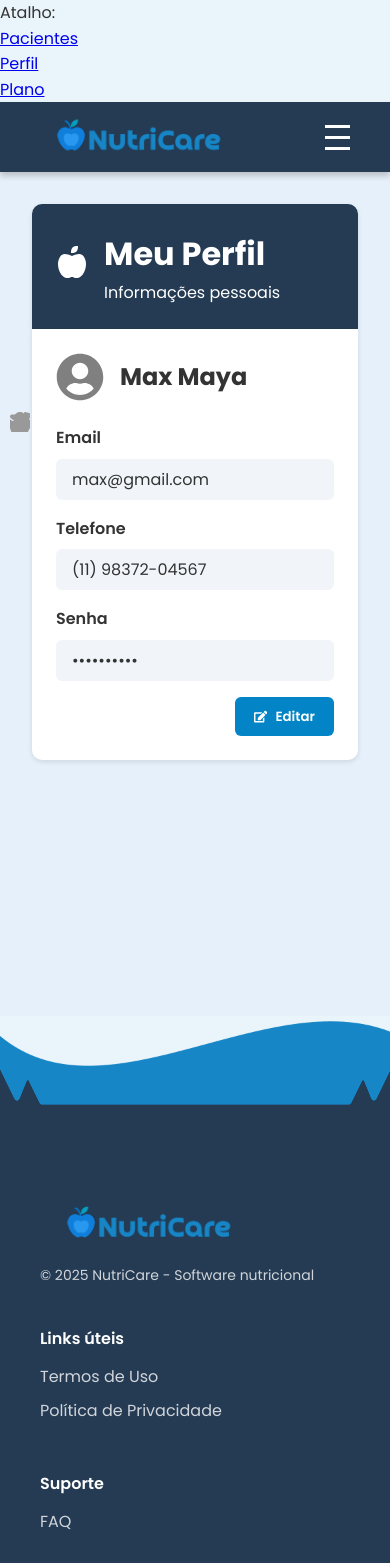
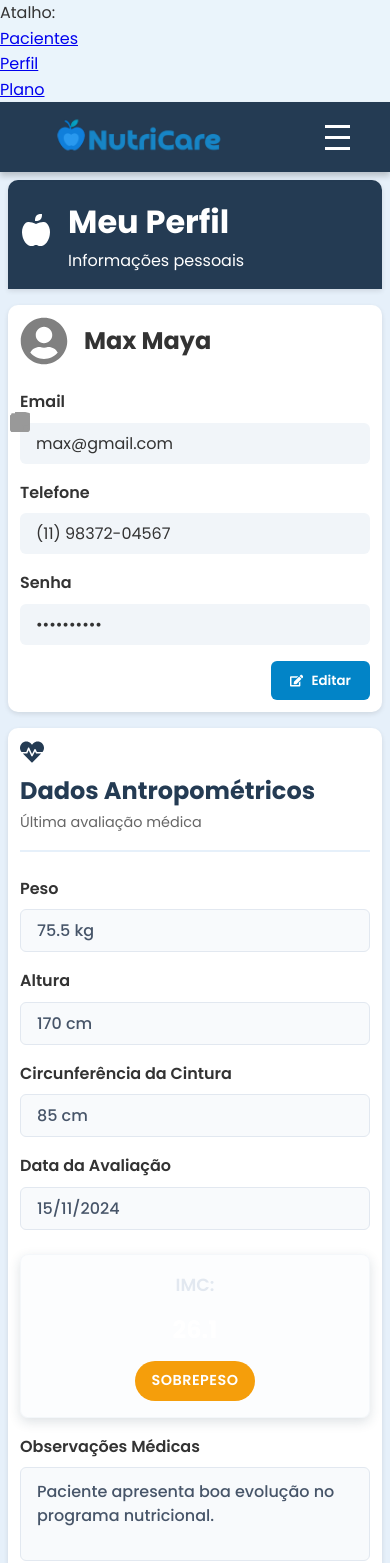
Before and after one commit to oliveiraspedro/nutricare, a React (Create React App) app in the folder frontend/: page /perfil in a window 390 px wide. Shown: the top 1563 px of the page. Built offline with nearby package versions, Linux system fonts and the light colour scheme.

Commit message:
tela pefil

```diff
--- a/frontend/src/pages/Perfil/Perfil.css
+++ b/frontend/src/pages/Perfil/Perfil.css
@@ -5,6 +5,7 @@
   display: flex;
   flex-direction: column;
   align-items: center;
+  gap: 1.5rem;
 }
 
 .profile-header {
@@ -29,8 +30,13 @@
   width: 100%;
   max-width: 700px;
   padding: 1.5rem;
+  border-radius: 10px;
+  box-shadow: 0 2px 5px rgba(0, 0, 0, 0.1);
+}
+
+.profile-card:first-of-type {
   border-radius: 0 0 10px 10px;
-  box-shadow: 0 2px 5px rgba(0, 0, 0, 0.1);
+  margin-bottom: 0;
 }
 
 .profile-user {
@@ -126,3 +132,222 @@
   background-color: #0369a1;
   transform: scale(1.05);
 }
+
+/* === ESTILOS PARA DADOS ANTROPOMÉTRICOS === */
+
+.antropometric-card {
+  margin-top: 0;
+}
+
+.section-header {
+  display: flex;
+  align-items: center;
+  gap: 1rem;
+  margin-bottom: 1.5rem;
+  padding-bottom: 1rem;
+  border-bottom: 2px solid #e6f0fa;
+}
+
+.section-icon {
+  font-size: 2rem;
+  color: #243B53;
+}
+
+.section-header h3 {
+  margin: 0;
+  color: #243B53;
+  font-size: 1.5rem;
+}
+
+.section-header p {
+  margin: 0;
+  color: #666;
+  font-size: 0.9rem;
+}
+
+.antropometric-grid {
+  display: grid;
+  grid-template-columns: 1fr;
+  gap: 1rem;
+  margin-bottom: 1.5rem;
+}
+
+@media (min-width: 768px) {
+  .antropometric-grid {
+    grid-template-columns: 1fr 1fr;
+  }
+}
+
+.input-wrapper.readonly {
+  background-color: #f8fafc;
+  border: 1px solid #e2e8f0;
+}
+
+.input-wrapper.readonly input {
+  color: #475569;
+  font-weight: 500;
+}
+
+/* IMC Display */
+.imc-display {
+  background: linear-gradient(135deg, #243B53 0%, #334155 100%);
+  border-radius: 12px;
+  padding: 1.5rem;
+  margin-bottom: 1.5rem;
+  color: white;
+  box-shadow: 0 4px 12px rgba(36, 59, 83, 0.15);
+}
+
+.imc-info {
+  display: flex;
+  align-items: center;
+  justify-content: center;
+  gap: 1rem;
+  flex-wrap: wrap;
+}
+
+.imc-label {
+  font-size: 1.1rem;
+  font-weight: 600;
+  color: #e2e8f0;
+}
+
+.imc-value {
+  font-size: 2rem;
+  font-weight: 700;
+  color: #ffffff;
+}
+
+.imc-classification {
+  padding: 0.5rem 1rem;
+  border-radius: 20px;
+  font-size: 0.9rem;
+  font-weight: 600;
+  text-transform: uppercase;
+  letter-spacing: 0.5px;
+}
+
+.imc-classification.abaixo-do-peso {
+  background-color: #3b82f6;
+  color: white;
+}
+
+.imc-classification.peso-normal {
+  background-color: #10b981;
+  color: white;
+}
+
+.imc-classification.sobrepeso {
+  background-color: #f59e0b;
+  color: white;
+}
+
+.imc-classification.obesidade {
+  background-color: #ef4444;
+  color: white;
+}
+
+/* Observações */
+.observacoes-grupo {
+  grid-column: 1 / -1;
+}
+
+.textarea-wrapper {
+  align-items: flex-start;
+  padding-top: 0.75rem;
+}
+
+.textarea-wrapper textarea {
+  border: none;
+  background: transparent;
+  outline: none;
+  width: 100%;
+  color: #475569;
+  font-size: 1rem;
+  font-family: inherit;
+  resize: none;
+  font-weight: 500;
+  line-height: 1.5;
+}
+
+/* Mensagem quando não há dados */
+.no-data-message {
+  text-align: center;
+  padding: 3rem 1rem;
+  color: #64748b;
+}
+
+.no-data-icon {
+  font-size: 3rem;
+  color: #cbd5e1;
+  margin-bottom: 1rem;
+}
+
+.no-data-message p {
+  margin: 0 0 0.5rem 0;
+  font-size: 1.1rem;
+  font-weight: 600;
+  color: #475569;
+}
+
+.no-data-message span {
+  font-size: 0.9rem;
+  color: #64748b;
+}
+
+/* Responsividade */
+@media (max-width: 768px) {
+  .profile-container {
+    padding: 1rem;
+    gap: 1rem;
+  }
+
+  .profile-header {
+    padding: 1rem;
+  }
+
+  .profile-card {
+    padding: 1rem;
+  }
+
+  .section-header {
+    flex-direction: column;
+    align-items: flex-start;
+    gap: 0.5rem;
+  }
+
+  .section-icon {
+    font-size: 1.5rem;
+  }
+
+  .imc-info {
+    flex-direction: column;
+    gap: 0.75rem;
+  }
+
+  .imc-value {
+    font-size: 1.5rem;
+  }
+
+  .antropometric-grid {
+    grid-template-columns: 1fr;
+  }
+}
+
+@media (max-width: 480px) {
+  .profile-container {
+    padding: 0.5rem;
+  }
+
+  .profile-header {
+    padding: 1rem 0.75rem;
+  }
+
+  .profile-card {
+    padding: 0.75rem;
+  }
+
+  .imc-display {
+    padding: 1rem;
+  }
+}
--- a/frontend/src/pages/Perfil/Perfil.tsx
+++ b/frontend/src/pages/Perfil/Perfil.tsx
@@ -7,12 +7,54 @@ import {
   FaLock,
   FaEdit,
   FaAppleAlt,
+  FaWeight,
+  FaRulerVertical,
+  FaTape,
+  FaCalendarAlt,
+  FaStickyNote,
+  FaHeartbeat,
 } from "react-icons/fa";
+
+interface DadosAntropometricos {
+  peso: number | "";
+  altura: number | "";
+  circunferencia: number | "";
+  dataAvaliacao: string;
+  observacoes: string;
+}
 
 const Perfil = () => {
   const [email, setEmail] = useState("max@gmail.com");
   const [telefone, setTelefone] = useState("(11) 98372-04567");
   const [senha, setSenha] = useState("**********");
+
+  // Estados para dados antropométricos
+  const [dadosAntropometricos, setDadosAntropometricos] = useState<DadosAntropometricos>({
+    peso: 75.5,
+    altura: 170,
+    circunferencia: 85,
+    dataAvaliacao: "2024-11-15",
+    observacoes: "Paciente apresenta boa evolução no programa nutricional."
+  });
+
+  const calcularIMC = () => {
+    if (dadosAntropometricos.peso && dadosAntropometricos.altura) {
+      const pesoNum = Number(dadosAntropometricos.peso);
+      const alturaNum = Number(dadosAntropometricos.altura) / 100; // converter cm para metros
+      const imc = pesoNum / (alturaNum * alturaNum);
+      return imc.toFixed(1);
+    }
+    return null;
+  };
+
+  const getClassificacaoIMC = (imc: number) => {
+    if (imc < 18.5) return "Abaixo do peso";
+    if (imc < 25) return "Peso normal";
+    if (imc < 30) return "Sobrepeso";
+    return "Obesidade";
+  };
+
+  const imc = calcularIMC();
 
   return (
     <div className="profile-container">
@@ -27,7 +69,7 @@ const Perfil = () => {
         </div>
       </div>
 
-      {/* Card */}
+      {/* Card Dados Pessoais */}
       <div className="profile-card">
         <div className="profile-user">
           <FaUserCircle className="user-avatar" />
@@ -86,6 +128,109 @@ const Perfil = () => {
           </button>
         </div>
       </div>
+
+      {/* Card Dados Antropométricos */}
+      <div className="profile-card antropometric-card">
+        <div className="section-header">
+          <FaHeartbeat className="section-icon" />
+          <div>
+            <h3>Dados Antropométricos</h3>
+            <p>Última avaliação médica</p>
+          </div>
+        </div>
+
+        {dadosAntropometricos.peso ? (
+          <>
+            <div className="antropometric-grid">
+              {/* Peso */}
+              <div className="input-grupo">
+                <label>Peso</label>
+                <div className="input-wrapper readonly">
+                  <FaWeight className="input-icon" />
+                  <input
+                    type="text"
+                    value={`${dadosAntropometricos.peso} kg`}
+                    readOnly
+                  />
+                </div>
+              </div>
+
+              {/* Altura */}
+              <div className="input-grupo">
+                <label>Altura</label>
+                <div className="input-wrapper readonly">
+                  <FaRulerVertical className="input-icon" />
+                  <input
+                    type="text"
+                    value={`${dadosAntropometricos.altura} cm`}
+                    readOnly
+                  />
+                </div>
+              </div>
+
+              {/* Circunferência */}
+              <div className="input-grupo">
+                <label>Circunferência da Cintura</label>
+                <div className="input-wrapper readonly">
+                  <FaTape className="input-icon" />
+                  <input
+                    type="text"
+                    value={`${dadosAntropometricos.circunferencia} cm`}
+                    readOnly
+                  />
+                </div>
+              </div>
+
+              {/* Data da Avaliação */}
+              <div className="input-grupo">
+                <label>Data da Avaliação</label>
+                <div className="input-wrapper readonly">
+                  <FaCalendarAlt className="input-icon" />
+                  <input
+                    type="text"
+                    value={new Date(dadosAntropometricos.dataAvaliacao).toLocaleDateString('pt-BR')}
+                    readOnly
+                  />
+                </div>
+              </div>
+            </div>
+
+            {/* IMC Display */}
+            {imc && (
+              <div className="imc-display">
+                <div className="imc-info">
+                  <span className="imc-label">IMC:</span>
+                  <span className="imc-value">{imc}</span>
+                  <span className={`imc-classification ${getClassificacaoIMC(Number(imc)).toLowerCase().replace(/\s+/g, '-')}`}>
+                    {getClassificacaoIMC(Number(imc))}
+                  </span>
+                </div>
+              </div>
+            )}
+
+            {/* Observações */}
+            {dadosAntropometricos.observacoes && (
+              <div className="input-grupo observacoes-grupo">
+                <label>Observações Médicas</label>
+                <div className="input-wrapper textarea-wrapper readonly">
+                  <FaStickyNote className="input-icon" />
+                  <textarea
+                    value={dadosAntropometricos.observacoes}
+                    readOnly
+                    rows={3}
+                  />
+                </div>
+              </div>
+            )}
+          </>
+        ) : (
+          <div className="no-data-message">
+            <FaHeartbeat className="no-data-icon" />
+            <p>Nenhuma avaliação antropométrica registrada</p>
+            <span>Os dados serão exibidos após sua próxima consulta médica</span>
+          </div>
+        )}
+      </div>
     </div>
   );
 };
```
